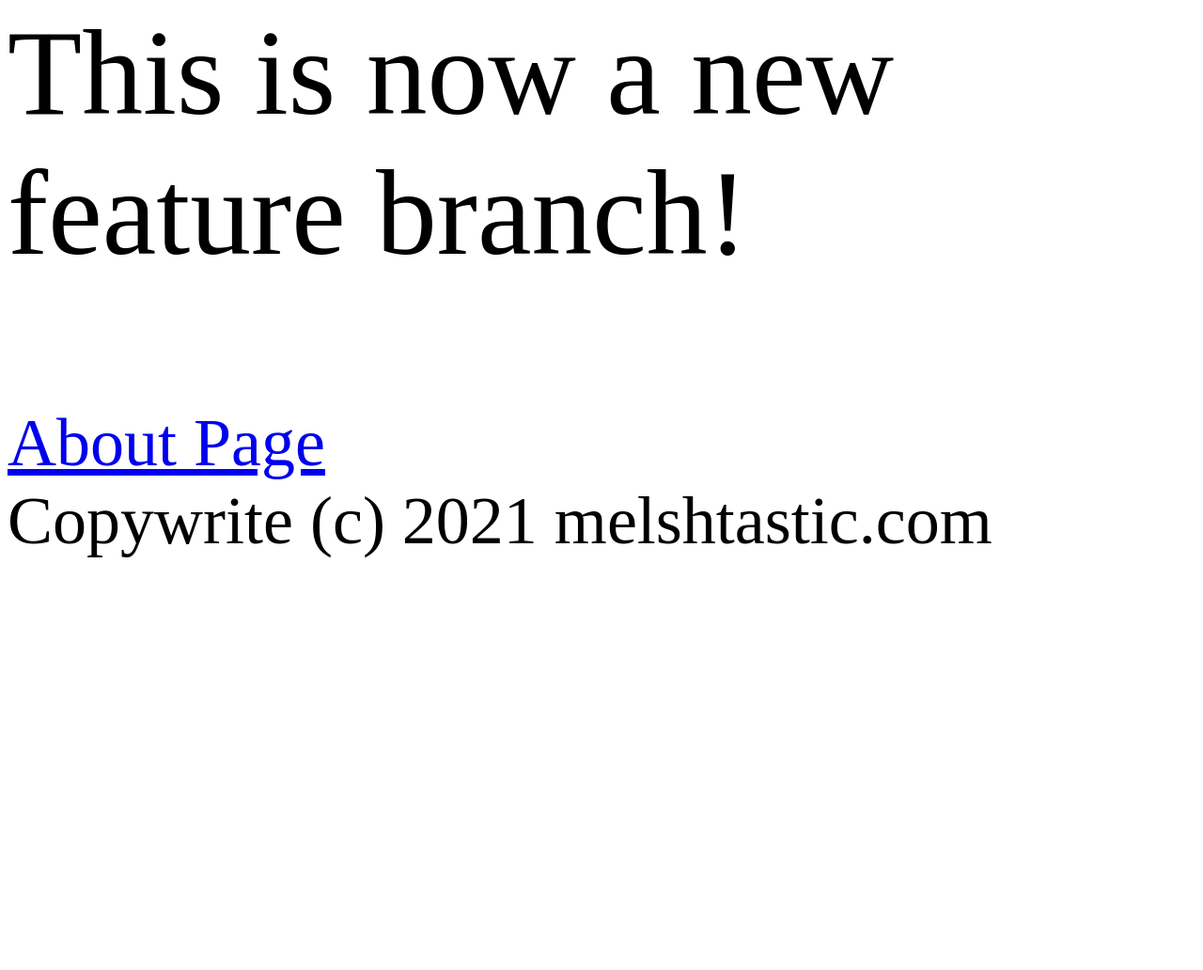
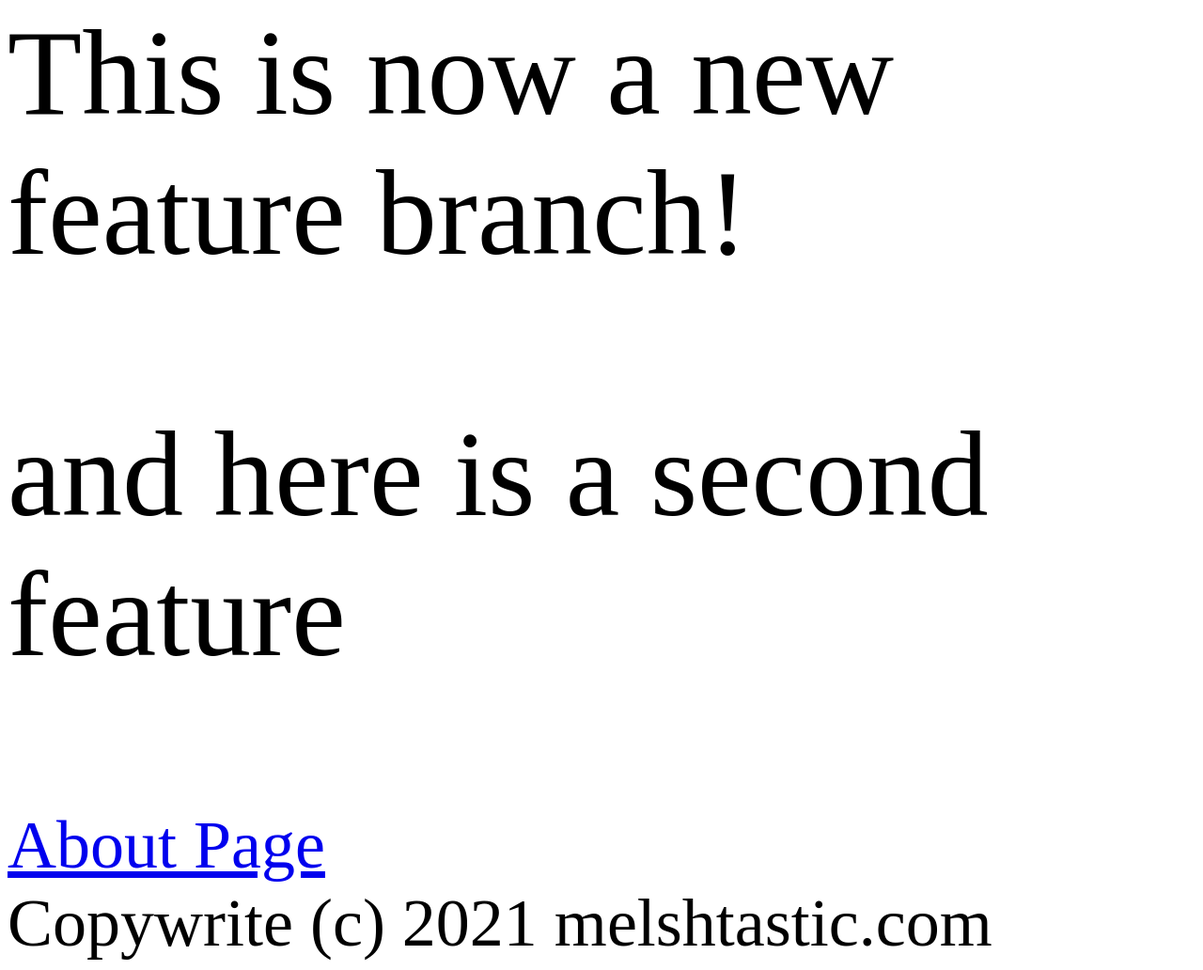
Before and after one commit to melshiD/git-github-test, a plain HTML site: page index.html in a window 1280 px wide. Shown: the part 1535-2567 px from the top of the page at 94% size. Before the commit the page ends 2139 px from the top, so only its background shows below. Drawn offline with Linux system fonts and the light colour scheme; files that its build step writes are made by us from their sources.

Commit message:
change 2

```diff
--- a/index.html
+++ b/index.html
@@ -11,6 +11,7 @@
     <h1>Portfolio Site</h1>
     <p>Portfolio Site</p>
     <p>This is now a new feature branch!</p>
+    <p>and here is a second feature</p>
     <a href="about.html">About Page</a>
     <footer>Copywrite (c) 2021 melshtastic.com</footer>
 </body>
```
